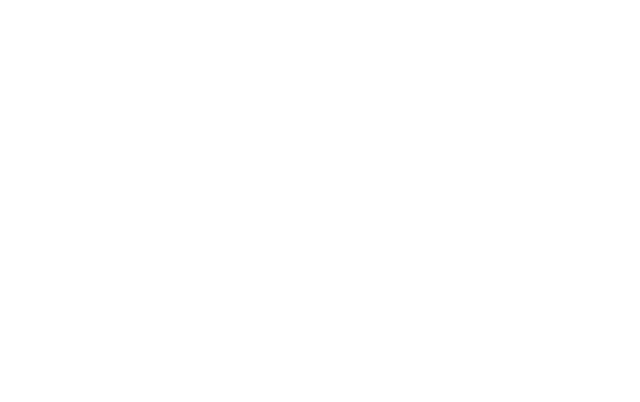
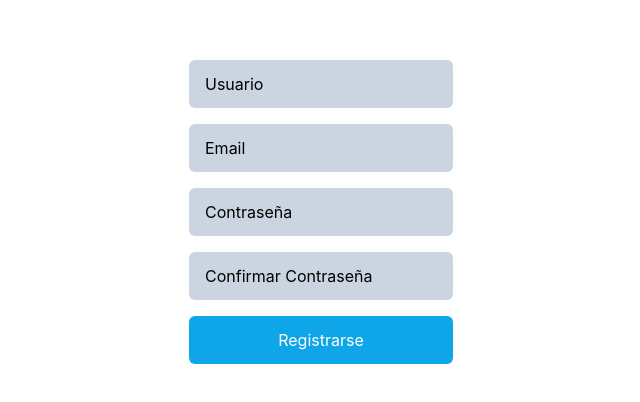
Before and after one commit to Josher29/ProyectoWeb, a React (Create React App) app in the folder proyecto-web/: page /register in a window 1280 px wide. Before the commit this address had no page. Shown: the part 188-590 px from the top of the page, without its empty margins (319-959 px from the left). Built offline with nearby package versions, Linux system fonts and the light colour scheme.

Commit message:
Added Basic login page

```diff
--- a/proyecto-web/src/Pages/App/index.js
+++ b/proyecto-web/src/Pages/App/index.js
@@ -5,7 +5,7 @@ import MainContainer from "../../Components/MainContainer";
 import Spinner from "../../Components/Spinner";
 import Home from "../Home";
 import Login from "../Login";
-
+import Register from "../Register";
 
 function App() {
   const loading = useSelector(
@@ -21,6 +21,7 @@ function App() {
             <Routes>
             <Route path="/" element={<Home />} />
             <Route path="login" element={<Login />} />
+            <Route path="register" element={<Register />} />
             </Routes>
         </BrowserRouter>
     </MainContainer>
--- /dev/null
+++ b/proyecto-web/src/Pages/Register/index.js
@@ -0,0 +1,73 @@
+import { useState } from "react";
+import { useDispatch, useSelector } from "react-redux";
+import { Navigate } from "react-router-dom";
+
+export default function Register(){
+    const [username, setUsername] = useState("");
+    const [email, setEmail] = useState("");
+    const [password, setPassword] = useState("");
+    const [passwordConfirmation, setPasswordConfirmation] = useState("");
+
+    const theme = useSelector((state) => state.app.theme);
+    const userIsLoggedIn = useSelector((state) => state.user.userIsLoggedIn);
+    const errorMessage = useSelector((state) => state.user.errorMessage);
+
+    return (
+        <div className="flex items-center justify-center h-screen">
+           <div className="text-center">
+                <div className="mb-4">
+                    <input
+                        placeholder="Usuario"
+                        className={`placeholder:text-black pl-4 h-[48px] w-full rounded-md ${theme.inputBg} ${theme.inputText}`}
+                        value={username}
+                        onChange={(evt) => {
+                            setUsername(evt.target.value);
+                        }}
+                    />
+                </div>
+                <div className="mb-4">
+                    <input
+                        placeholder="Email"
+                        className={`placeholder:text-black pl-4 h-[48px] w-full rounded-md ${theme.inputBg} ${theme.inputText}`}
+                        value={email}
+                        onChange={(evt) => {
+                            setEmail(evt.target.value);
+                        }}
+                    />
+                </div>
+                <div className="mb-4">
+                    <input
+                        placeholder="Contraseña"
+                        className={`placeholder:text-black pl-4 h-[48px] w-full rounded-md ${theme.inputBg} ${theme.inputText}`}
+                        type="password"
+                        value={password}
+                        onChange={(evt) => {
+                            setPassword(evt.target.value);
+                        }}
+                    />
+                </div>
+                <div className="mb-4">
+                    <input
+                        placeholder="Confirmar Contraseña"
+                        className={`placeholder:text-black pl-4 h-[48px] w-full rounded-md ${theme.inputBg} ${theme.inputText}`}
+                        type="password"
+                        value={passwordConfirmation}
+                        onChange={(evt) => {
+                            setPasswordConfirmation(evt.target.value);
+                            if(password !== passwordConfirmation){
+                                console.log("Las contraseñas no coinciden");
+                            }
+                        }}
+                    />
+                </div>
+                <button
+                    className="h-[48px] w-full rounded-md bg-sky-500 text-white"
+                    onClick={() => {
+                    }}
+                >
+                    Registrarse
+                </button>
+            </div>
+        </div>
+    );
+}
```
